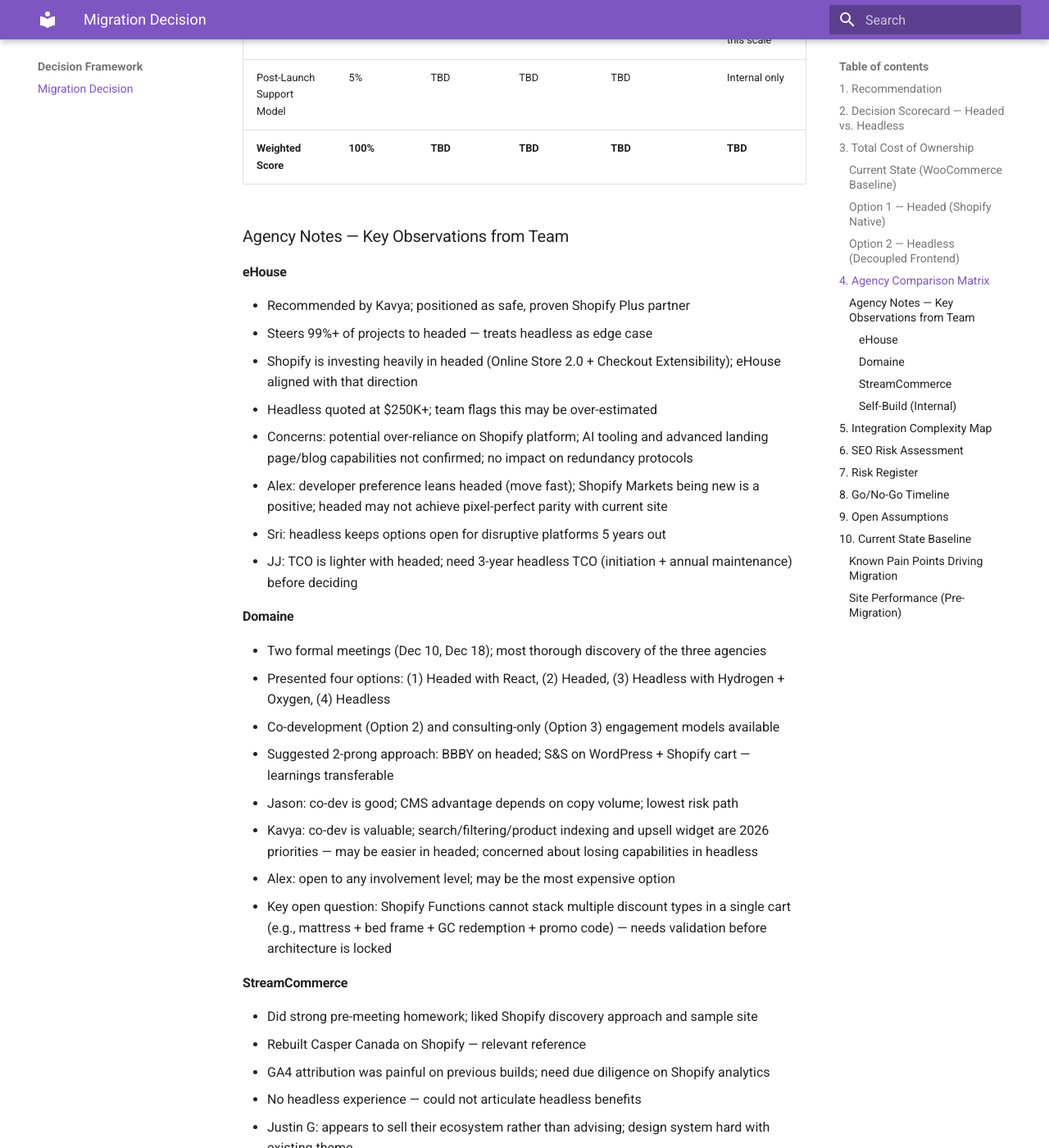
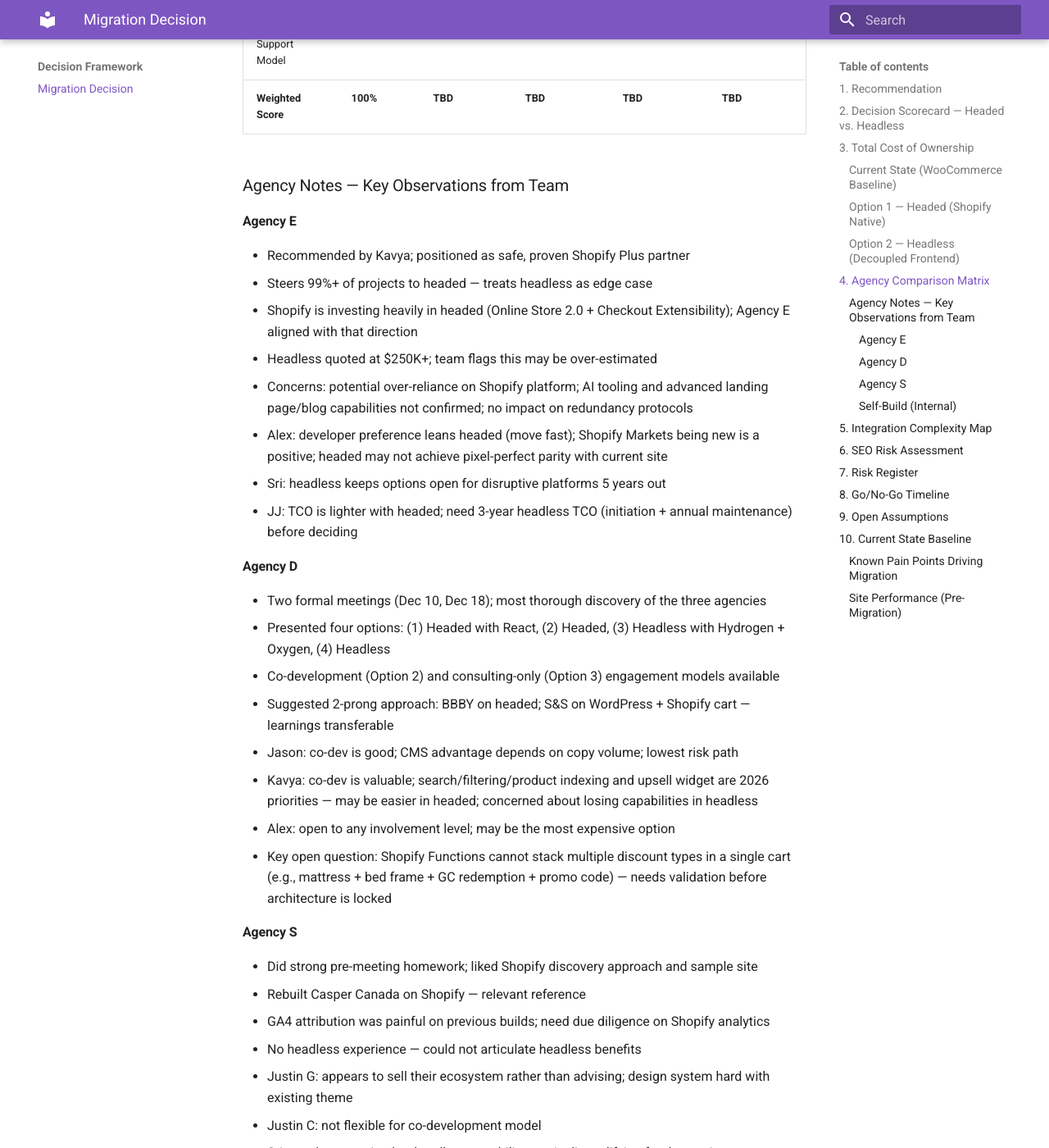
Before and after one commit to charanbobby/Shopify2026, an MkDocs documentation site: the page built from docs/decision-framework.md, in a window 1280 px wide and 1400 px high, scrolled down 4449 px. Shown: the whole window at 82% size. Built offline with MkDocs 1.6.1 and Material for MkDocs 9.7.7, drawn with Linux system fonts in a browser that asks for light colours; comment, search, counter and statistics services are not loaded; some of the changed text lies outside the part shown.

Commit message:
Anonymize agency names: eHouse→Agency E, Domaine→Agency D, StreamCommerce→Agency S
Co-Authored-By: Claude Sonnet 4.6 <noreply@anthropic.com>

```diff
--- a/docs/decision-framework.md
+++ b/docs/decision-framework.md
@@ -94,7 +94,7 @@ This page captures the key inputs needed to make a confident go/no-go decision o
 
 > Criteria are weighted by importance. Scores are 1–5. Weighted score = Weight × Score. Self-Build is included as a baseline option — no agency fees, but full internal resourcing burden.
 
-| Criteria | Weight | eHouse | Domaine | StreamCommerce | Self-Build (Internal) |
+| Criteria | Weight | Agency E | Agency D | Agency S | Self-Build (Internal) |
 | --- | --- | --- | --- | --- | --- |
 | Shopify Plus Partner Status | 15% | TBD | TBD | TBD | N/A |
 | Headless Experience | 20% | Low — defaults to headed; headless quoted at $250K+ | Strong — presented Headed / Headless / Hydrogen options with co-dev model | Low — no headless experience demonstrated | Medium — dev team has explored Storefront API; learning curve remains |
@@ -108,18 +108,18 @@ This page captures the key inputs needed to make a confident go/no-go decision o
 
 ### Agency Notes — Key Observations from Team
 
-#### eHouse
+#### Agency E
 
 - Recommended by Kavya; positioned as safe, proven Shopify Plus partner
 - Steers 99%+ of projects to headed — treats headless as edge case
-- Shopify is investing heavily in headed (Online Store 2.0 + Checkout Extensibility); eHouse aligned with that direction
+- Shopify is investing heavily in headed (Online Store 2.0 + Checkout Extensibility); Agency E aligned with that direction
 - Headless quoted at $250K+; team flags this may be over-estimated
 - Concerns: potential over-reliance on Shopify platform; AI tooling and advanced landing page/blog capabilities not confirmed; no impact on redundancy protocols
 - Alex: developer preference leans headed (move fast); Shopify Markets being new is a positive; headed may not achieve pixel-perfect parity with current site
 - Sri: headless keeps options open for disruptive platforms 5 years out
 - JJ: TCO is lighter with headed; need 3-year headless TCO (initiation + annual maintenance) before deciding
 
-#### Domaine
+#### Agency D
 
 - Two formal meetings (Dec 10, Dec 18); most thorough discovery of the three agencies
 - Presented four options: (1) Headed with React, (2) Headed, (3) Headless with Hydrogen + Oxygen, (4) Headless
@@ -130,7 +130,7 @@ This page captures the key inputs needed to make a confident go/no-go decision o
 - Alex: open to any involvement level; may be the most expensive option
 - Key open question: Shopify Functions cannot stack multiple discount types in a single cart (e.g., mattress + bed frame + GC redemption + promo code) — needs validation before architecture is locked
 
-#### StreamCommerce
+#### Agency S
 
 - Did strong pre-meeting homework; liked Shopify discovery approach and sample site
 - Rebuilt Casper Canada on Shopify — relevant reference
```
